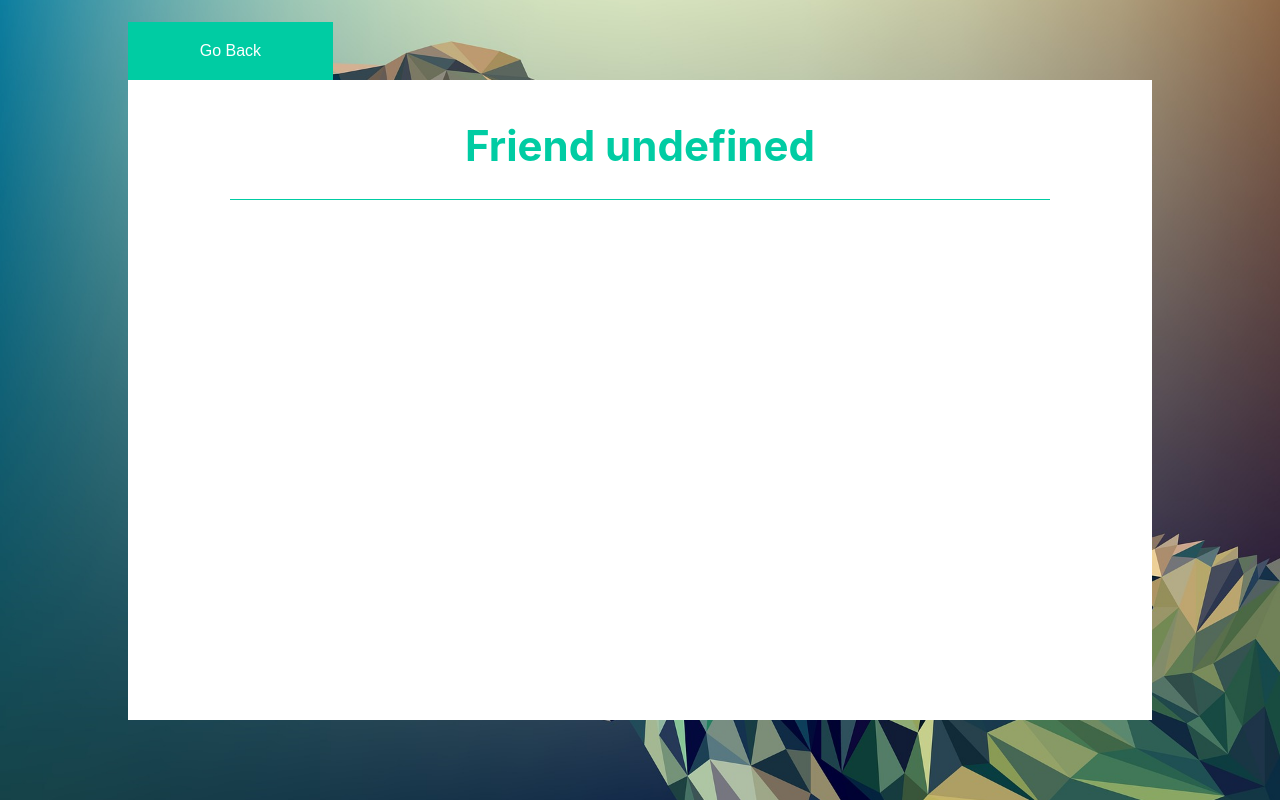
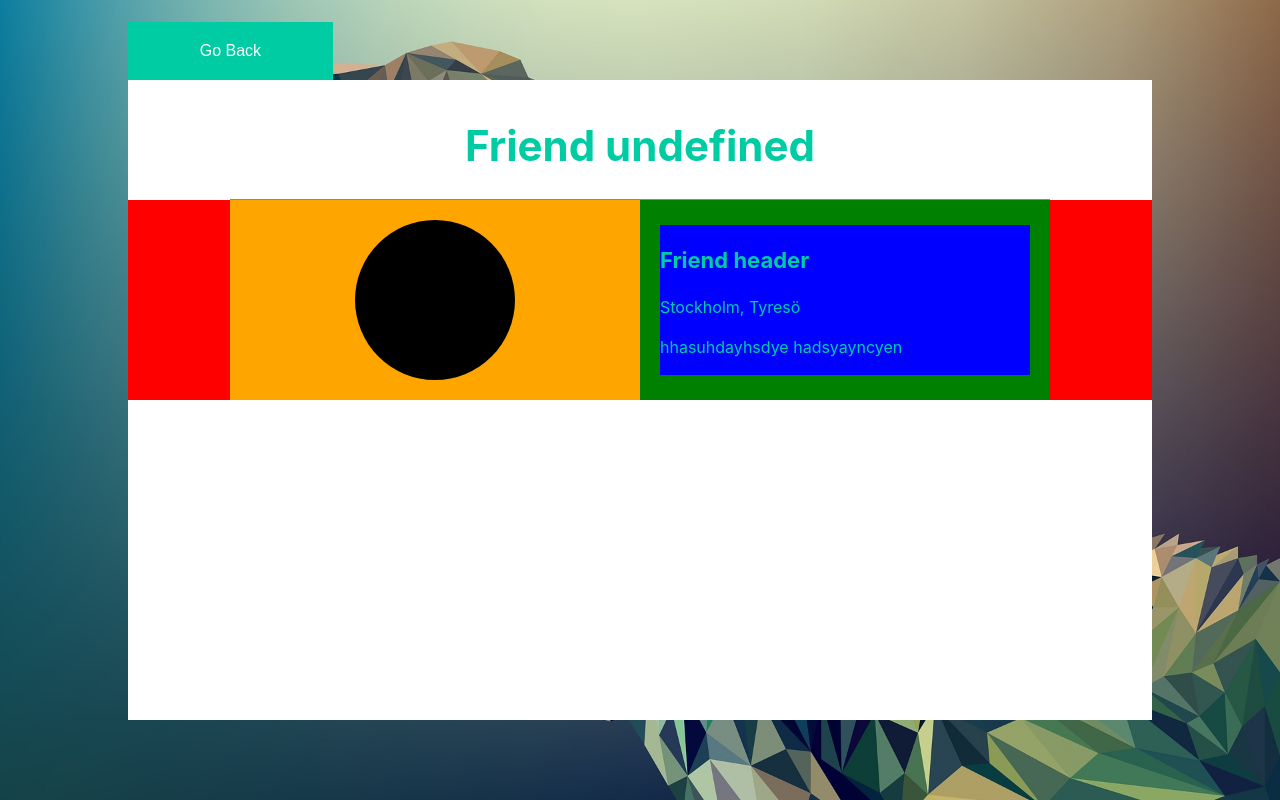
Before and after one commit to CevinThomas/alliance, a React app in the folder frontend/: page /admin/friend in a window 1280 px wide. Built offline with nearby package versions, Linux system fonts and the light colour scheme; no server answers.

Commit message:
Frontend friend account

```diff
--- a/frontend/src/components/friends/showFriend.js
+++ b/frontend/src/components/friends/showFriend.js
@@ -3,6 +3,7 @@ import {connect} from "react-redux";
 import Heading from "../textElements/heading";
 import Button from "../general/button";
 import {withRouter} from "react-router";
+import Paragraph from "../textElements/paragraph";
 
 
 const mapStateToProps = state => {
@@ -19,6 +20,20 @@ const ShowFriend = ( props ) => {
         <div id={props.id}>
             <Button onclick={goBackButtonClickHandler} id={"friend-back"} title={"Go Back"}/>
             <Heading id={"main-heading"} title={"Friend " + props.friend.name} type={"h1"}/>
+            <div id={"friend-information-container"}>
+                <div id={"friend-inner-container"}>
+                    <div id={"friend-information-left"}>
+                        <div id={"friend-image"}></div>
+                    </div>
+                    <div id={"friend-information-right"}>
+                        <div id={"friend-details"}>
+                            <Heading title={"Friend header"} type={"h3"}/>
+                            <Paragraph title={"Stockholm, Tyresö"}/>
+                            <Paragraph title={"hhasuhdayhsdye hadsyayncyen"}/>
+                        </div>
+                    </div>
+                </div>
+            </div>
         </div>
     );
 };
--- a/frontend/src/styles.css
+++ b/frontend/src/styles.css
@@ -130,7 +130,7 @@ a:hover {
   vertical-align: top;
 }
 
-#registration, #login, #account #double-box-container, #account #double-section-container #right-section .right-section-box-container .right-section-box, #account #double-section-container #right-section .right-section-box-container, #account #double-section-container, #admin #admin-box-container, #admin #admin-sideMenu #admin-side-menu .side-menu-link-container a, #admin #admin-sideMenu, #create-task .creation-container .inside-modal .right-column, #create-task .creation-container .inside-modal .left-column, #create-task .creation-container .inside-modal, #create-task .creation-container .creation-modal, #create-task .creation-container, #create-task #checkbox-form .left-column .circle-container, #create-task #checkbox-form .left-column, #create-task #checkbox-form .right-column .right-container, #create-task, #view-friend-container, #create-space .create-space-box-container .modal .friend-container, #create-space, .top-bar .top-bar-link-container a {
+#registration, #login, #account #double-box-container, #account #double-section-container #right-section .right-section-box-container .right-section-box, #account #double-section-container #right-section .right-section-box-container, #account #double-section-container, #admin #admin-box-container, #admin #admin-sideMenu #admin-side-menu .side-menu-link-container a, #admin #admin-sideMenu, #create-task .creation-container .inside-modal .right-column, #create-task .creation-container .inside-modal .left-column, #create-task .creation-container .inside-modal, #create-task .creation-container .creation-modal, #create-task .creation-container, #create-task #checkbox-form .left-column .circle-container, #create-task #checkbox-form .left-column, #create-task #checkbox-form .right-column .right-container, #create-task, #view-friend-container #view-friend #friend-information-container #friend-inner-container #friend-information-right, #view-friend-container #view-friend #friend-information-container #friend-inner-container #friend-information-left, #view-friend-container #view-friend #friend-information-container #friend-inner-container, #view-friend-container #view-friend #friend-information-container, #view-friend-container, #create-space .create-space-box-container .modal .friend-container, #create-space, .top-bar .top-bar-link-container a {
   display: flex;
   justify-content: center;
   align-items: center;
@@ -367,6 +367,37 @@ a:hover {
   height: 80%;
   width: 80%;
   background-color: #fff;
+}
+#view-friend-container #view-friend #friend-information-container {
+  background-color: red;
+  height: 200px;
+}
+#view-friend-container #view-friend #friend-information-container #friend-inner-container {
+  width: 80%;
+  height: 100%;
+  background-color: blue;
+}
+#view-friend-container #view-friend #friend-information-container #friend-inner-container #friend-information-left {
+  width: 50%;
+  height: 100%;
+  background-color: orange;
+}
+#view-friend-container #view-friend #friend-information-container #friend-inner-container #friend-information-left #friend-image {
+  background-color: black;
+  width: 160px;
+  height: 160px;
+  border-radius: 400px;
+}
+#view-friend-container #view-friend #friend-information-container #friend-inner-container #friend-information-right {
+  height: 100%;
+  width: 50%;
+  background-color: green;
+  padding: 20px;
+  box-sizing: border-box;
+}
+#view-friend-container #view-friend #friend-information-container #friend-inner-container #friend-information-right #friend-details {
+  background-color: blue;
+  width: 100%;
 }
 #view-friend-container #view-friend #friend-back {
   border-radius: 0;
--- a/frontend/src/styles.sass
+++ b/frontend/src/styles.sass
@@ -351,6 +351,41 @@ a:hover
     height: 80%
     width: 80%
     background-color: $whiteColor
+
+    #friend-information-container
+      background-color: red
+      height: 200px
+      @extend %flexStandard
+
+      #friend-inner-container
+        width: 80%
+        height: 100%
+        background-color: blue
+        @extend %flexStandard
+
+        #friend-information-left
+          width: 50%
+          height: 100%
+          background-color: orange
+          @extend %flexStandard
+
+          #friend-image
+            background-color: black
+            width: 160px
+            height: 160px
+            border-radius: 400px
+
+        #friend-information-right
+          height: 100%
+          width: 50%
+          background-color: green
+          padding: 20px
+          box-sizing: border-box
+          @extend %flexStandard
+
+          #friend-details
+            background-color: blue
+            width: 100%
 
     #friend-back
       border-radius: 0
```
Also changed, not shown: 1 other file (tests, documents, lock files or other folders).
